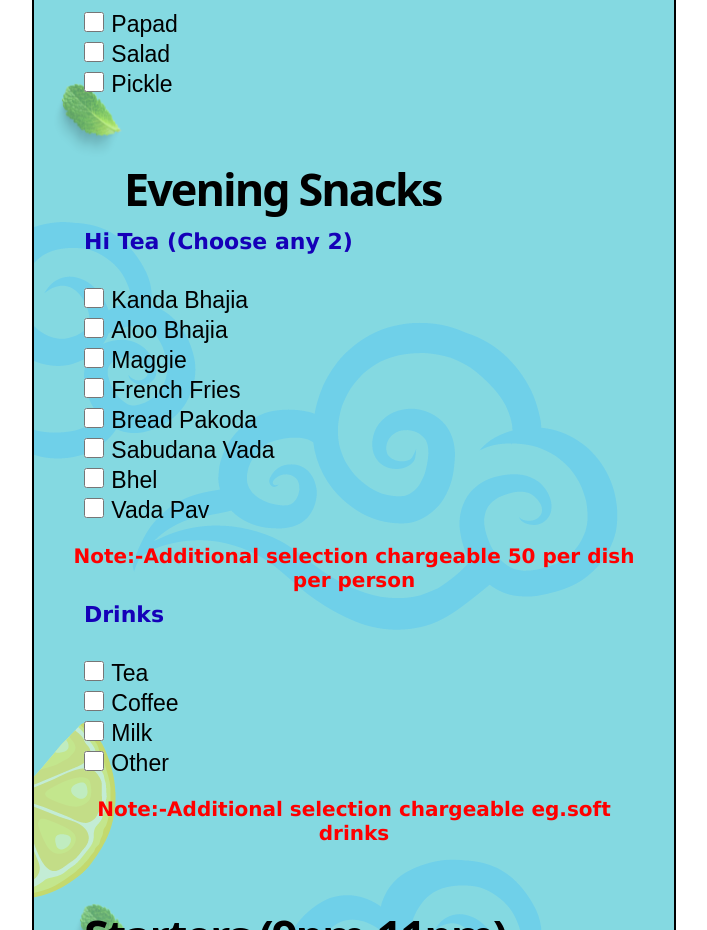
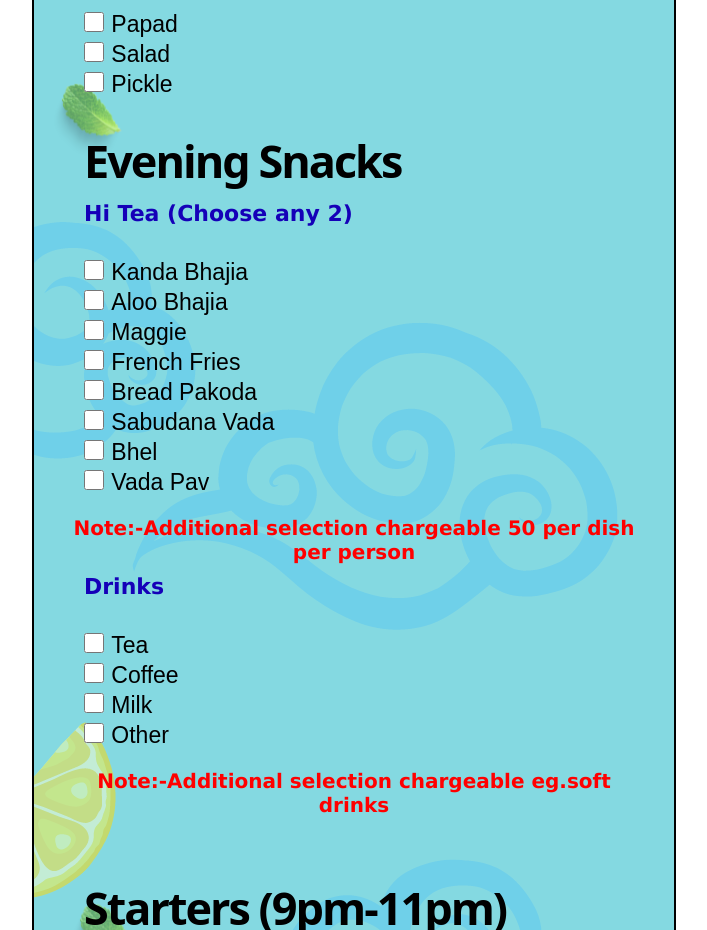
Before and after one commit to def-Shreyas/Menu-Card-Whatsapp, a website: page index.html in a window 1280 px wide. Shown: the part 2880-3810 px from the top of the page, without its empty margins (286-993 px from the left). Drawn offline with Linux system fonts and the light colour scheme.

Commit message:
Update laptop_large.css

```diff
--- a/laptop_large.css
+++ b/laptop_large.css
@@ -104,6 +104,14 @@
       letter-spacing: -0.125rem;
   }
 
+     .evening{
+      font-family:system-ui, -apple-system, BlinkMacSystemFont, 'Segoe UI', Roboto, Oxygen, Ubuntu, Cantarell, 'Open Sans', 'Helvetica Neue', sans-serif;
+      font-size: 2.813rem;
+      color: rgb(0, 0, 0);
+      margin:2rem 0rem 0rem 3.125rem;
+      letter-spacing: -0.125rem;
+  }
+
   .snacks{
       font-family:system-ui, -apple-system, BlinkMacSystemFont, 'Segoe UI', Roboto, Oxygen, Ubuntu, Cantarell, 'Open Sans', 'Helvetica Neue', sans-serif;
       font-size: 2.813rem;
```
